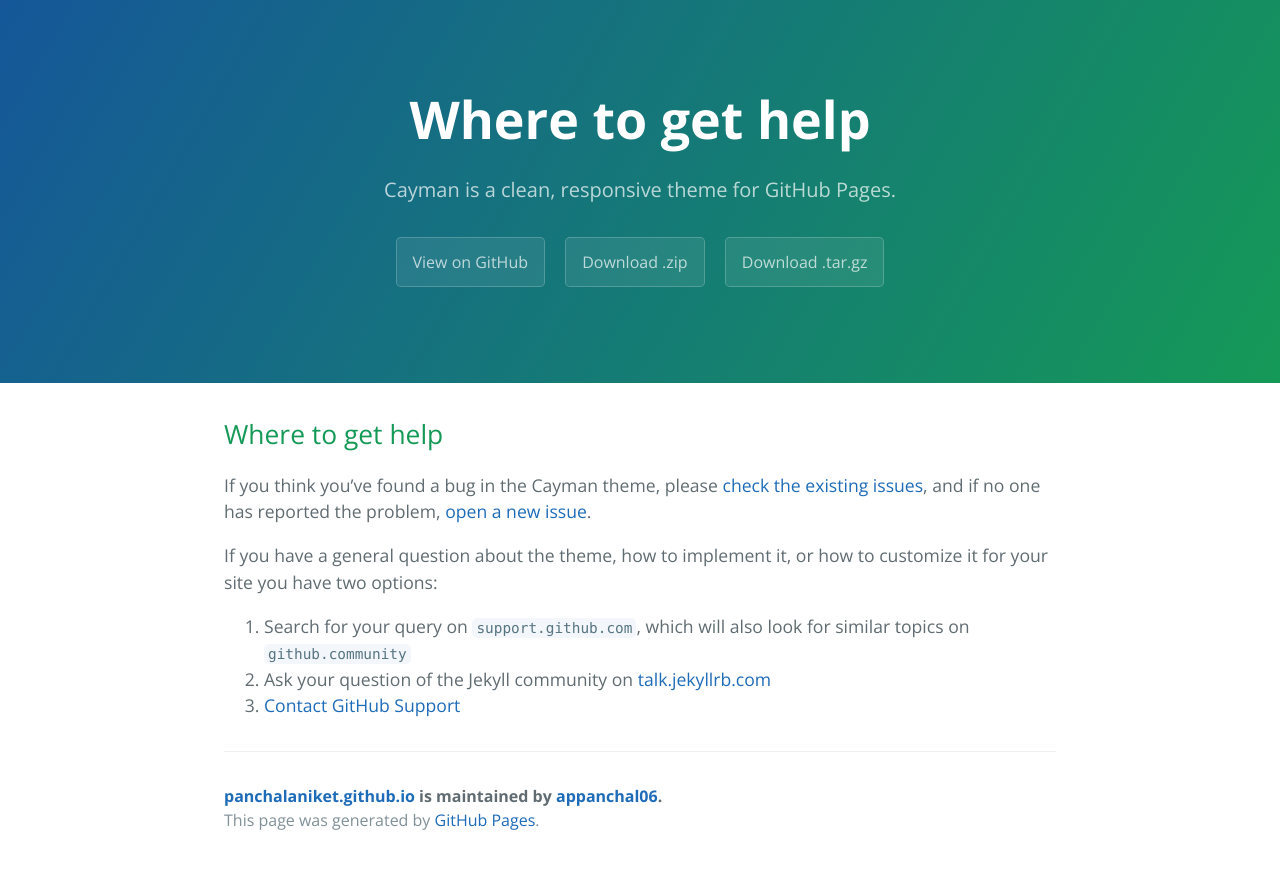
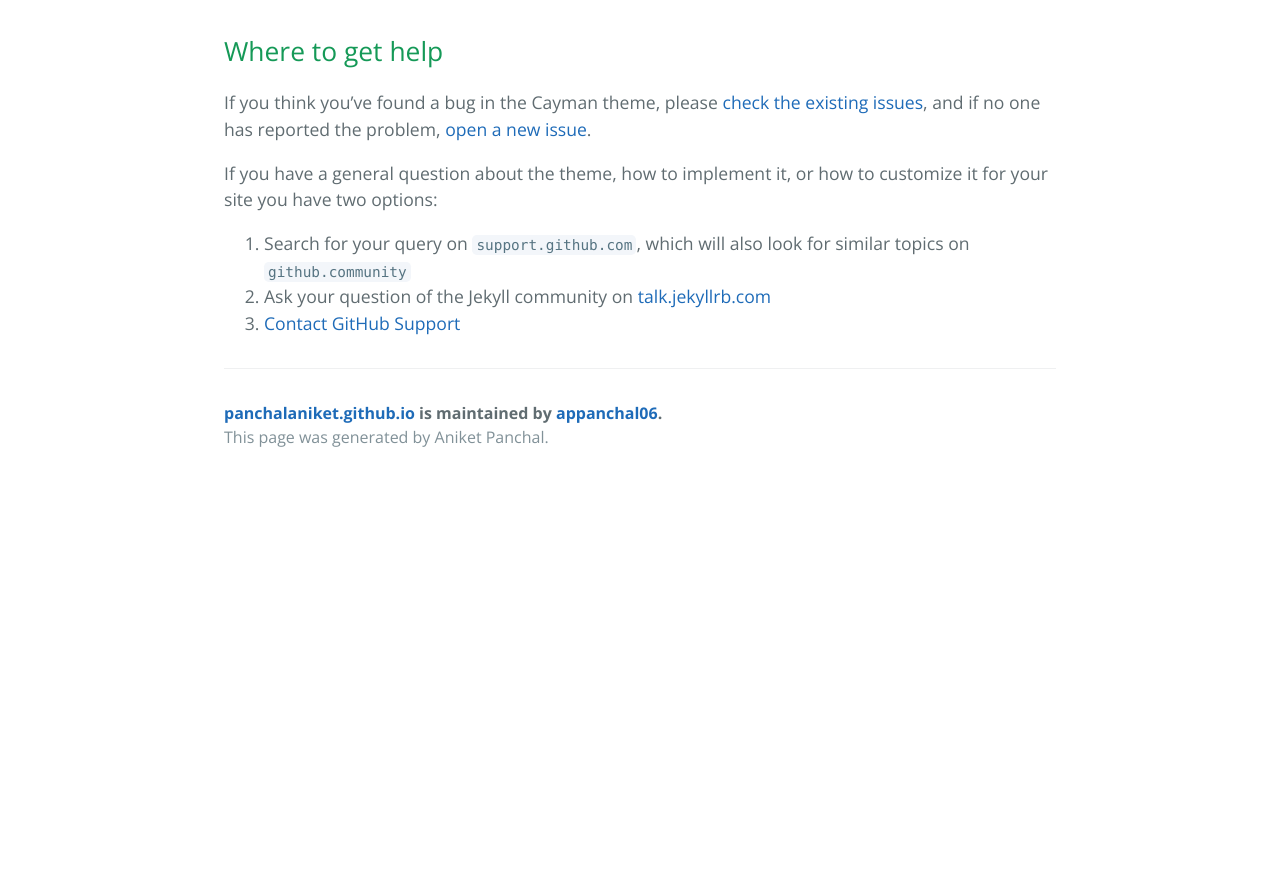
Before and after one commit to appanchal06/panchalaniket.github.io, a Jekyll site: the page built from docs/SUPPORT.md, in a window 1280 px wide. Shown: the top 869 px of the page. Built offline with Jekyll 4.4.1, drawn with Linux system fonts in a browser that asks for light colours; our own code applies the rules of GitHub Pages for plain Markdown files.

Commit message:
Update default.html

```diff
--- a/_layouts/default.html
+++ b/_layouts/default.html
@@ -15,17 +15,7 @@
   <body>
     <a id="skip-to-content" href="#content">Skip to the content.</a>
 
-    <header class="page-header" role="banner">
-      <h1 class="project-name">{{ page.title | default: site.title | default: site.github.repository_name }}</h1>
-      <h2 class="project-tagline">{{ page.description | default: site.description | default: site.github.project_tagline }}</h2>
-      {% if site.github.is_project_page %}
-        <a href="{{ site.github.repository_url }}" class="btn">View on GitHub</a>
-      {% endif %}
-      {% if site.show_downloads %}
-        <a href="{{ site.github.zip_url }}" class="btn">Download .zip</a>
-        <a href="{{ site.github.tar_url }}" class="btn">Download .tar.gz</a>
-      {% endif %}
-    </header>
+
 
     <main id="content" class="main-content" role="main">
       {{ content }}
@@ -34,7 +24,7 @@
         {% if site.github.is_project_page %}
           <span class="site-footer-owner"><a href="{{ site.github.repository_url }}">{{ site.github.repository_name }}</a> is maintained by <a href="{{ site.github.owner_url }}">{{ site.github.owner_name }}</a>.</span>
         {% endif %}
-        <span class="site-footer-credits">This page was generated by <a href="https://pages.github.com">GitHub Pages</a>.</span>
+        <span class="site-footer-credits">This page was generated by Aniket Panchal.</span>
       </footer>
     </main>
   </body>
```
